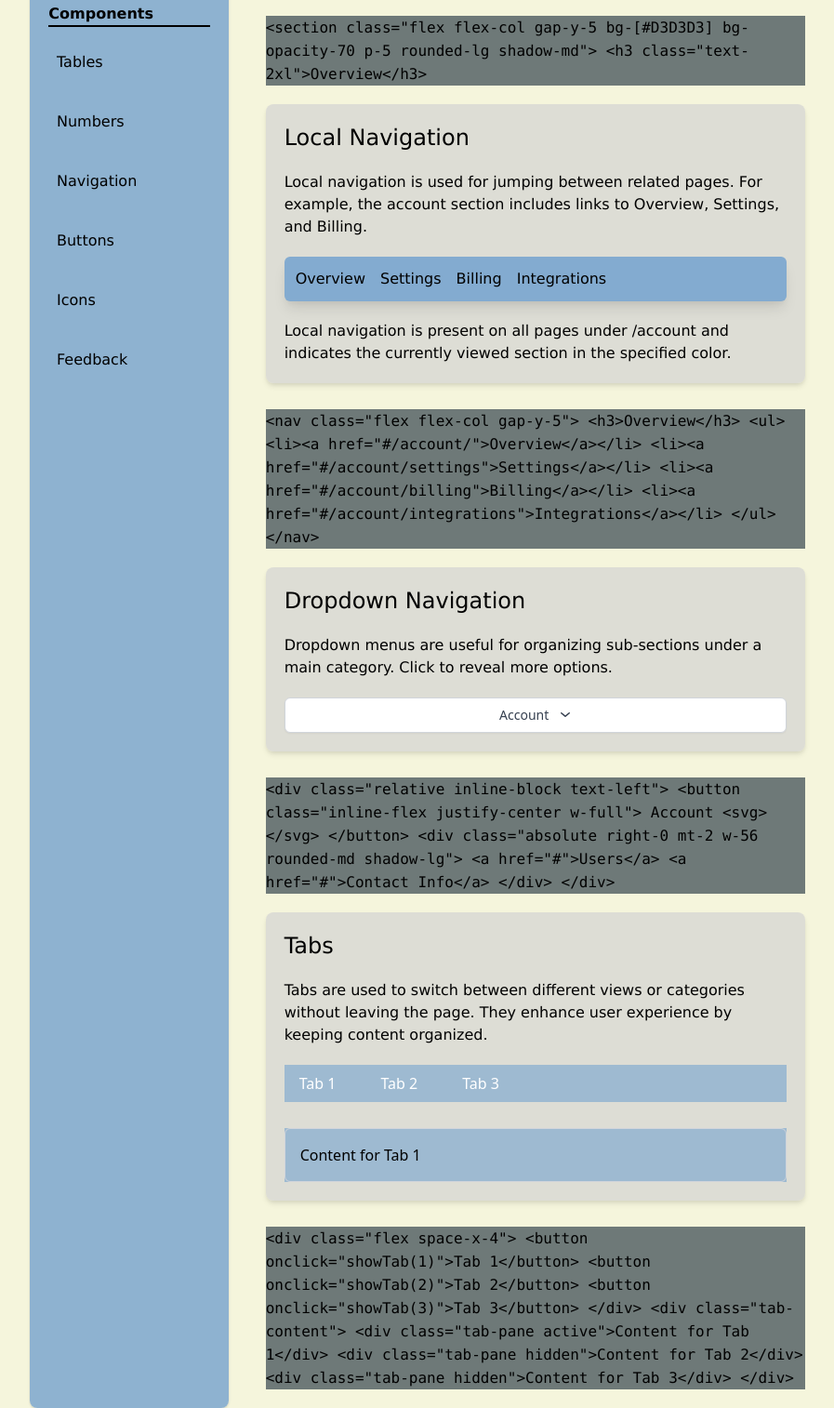
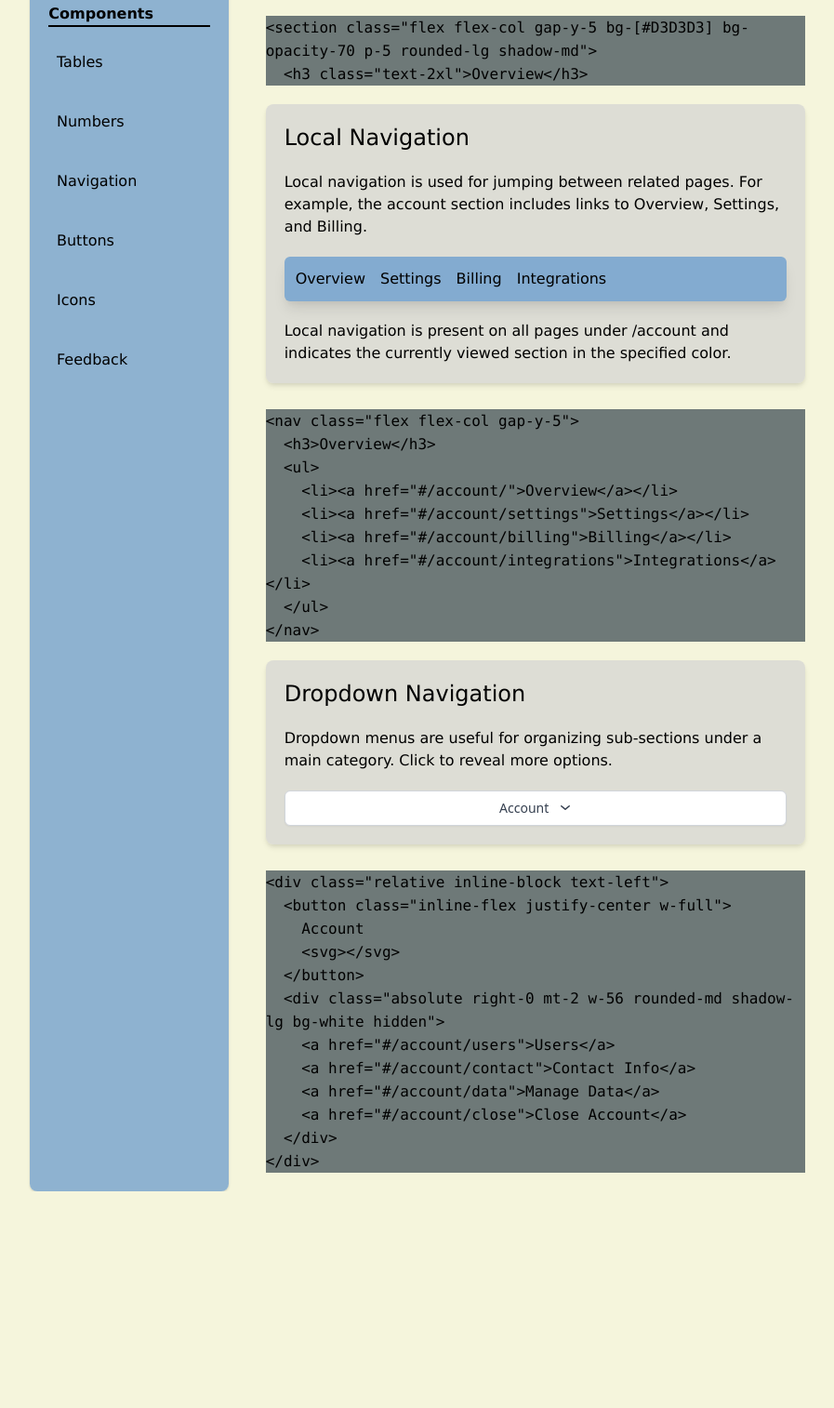
Before and after one commit to itsLeslie69/INFO3171, a website: page INFO3171P/pages/navPage.html in a window 1280 px wide. Shown: the part 733-2247 px from the top of the page at 93% size, without its empty margins (181-1078 px from the left). After the commit the page ends 2014 px from the top, so only its background shows below. Drawn offline with nearby package versions, Linux system fonts and the light colour scheme.

Commit message:
nav fixes

```diff
--- a/INFO3171P/pages/navPage.html
+++ b/INFO3171P/pages/navPage.html
@@ -1,5 +1,6 @@
 <!DOCTYPE html>
 <html lang="en">
+
 <head>
     <meta charset="UTF-8">
     <meta name="viewport" content="width=device-width, initial-scale=1.0">
@@ -7,16 +8,17 @@
     <link href="https://cdn.jsdelivr.net/npm/tailwindcss@2.2.19/dist/tailwind.min.css" rel="stylesheet">
     <title>TNavigation | Star Air</title>
 </head>
+
 <body class="bg-[#F5F5DC]">
-    <!--Header Image-->
+    <!-- Header Image -->
     <div class="bg-[#BBA79C] bg-opacity-20 flex flex-col justify-center items-center w-full h-96 p-5 pt-8">
-        <img src="../images/starair.png" class="w-1/4 h-3/4">
+        <img src="../images/starair.png" class="w-1/4 h-3/4" alt="Star Air Logo">
         <h1 class="text-5xl">Star Air Pattern Library</h1>
     </div>
 
     <div class="sideContentContainer grid grid-cols-6 mt-[2%]">
         <div></div>
-        <!--Sidebar-->
+        <!-- Sidebar -->
         <div class="bg-[#83ABD0] bg-opacity-90 flex flex-col rounded-lg p-5 shadow gap-y-5">
             <p class="border-b-2 border-b-black font-semibold">Basics</p>
             <div class="text-black-300 text-sm flex flex-col justify-center items-start gap-x-4 gap-y-4">
@@ -46,15 +48,14 @@
                 <h3 class="text-2xl">Overview</h3>
                 <p>The navigation menu allows users to easily access different sections of the application. It is designed to be intuitive and user-friendly.</p>
             </section>
-            <div class="tab-content mt-2 bg-[#36454F] bg-opacity-70">
+            <div class="tab-content mt-2 bg-[#36454F] bg-opacity-70 overflow-x-auto">
                 <code>
-&lt;section class="flex flex-col gap-y-5 bg-[#D3D3D3] bg-opacity-70 p-5 rounded-lg shadow-md"&gt;
-    &lt;h3 class="text-2xl"&gt;Overview&lt;/h3&gt;
+&lt;section class="flex flex-col gap-y-5 bg-[#D3D3D3] bg-opacity-70 p-5 rounded-lg shadow-md"&gt;<br>
+&nbsp;&nbsp;&lt;h3 class="text-2xl"&gt;Overview&lt;/h3&gt;<br>
                 </code>
             </div>
 
             <!-- Local Navigation Section -->
-          <!-- Local Navigation Section -->
             <section class="flex flex-col gap-y-5 bg-[#D3D3D3] bg-opacity-70 p-5 rounded-lg shadow-md">
                 <h3 class="text-2xl">Local Navigation</h3>
                 <p>Local navigation is used for jumping between related pages. For example, the account section includes links to Overview, Settings, and Billing.</p>
@@ -67,17 +68,17 @@
                 </nav>
                 <p>Local navigation is present on all pages under /account and indicates the currently viewed section in the specified color.</p>
             </section>
-            <div class="tab-content mt-2 bg-[#36454F] bg-opacity-70 ">
+            <div class="tab-content mt-2 bg-[#36454F] bg-opacity-70 overflow-x-auto">
                 <code>
-                    &lt;nav class="flex flex-col gap-y-5"&gt;
-                        &lt;h3&gt;Overview&lt;/h3&gt;
-                        &lt;ul&gt;
-                            &lt;li&gt;&lt;a href="#/account/"&gt;Overview&lt;/a&gt;&lt;/li&gt;
-                            &lt;li&gt;&lt;a href="#/account/settings"&gt;Settings&lt;/a&gt;&lt;/li&gt;
-                            &lt;li&gt;&lt;a href="#/account/billing"&gt;Billing&lt;/a&gt;&lt;/li&gt;
-                            &lt;li&gt;&lt;a href="#/account/integrations"&gt;Integrations&lt;/a&gt;&lt;/li&gt;
-                        &lt;/ul&gt;
-                    &lt;/nav&gt;
+&lt;nav class="flex flex-col gap-y-5"&gt;<br>
+&nbsp;&nbsp;&lt;h3&gt;Overview&lt;/h3&gt;<br>
+&nbsp;&nbsp;&lt;ul&gt;<br>
+&nbsp;&nbsp;&nbsp;&nbsp;&lt;li&gt;&lt;a href="#/account/"&gt;Overview&lt;/a&gt;&lt;/li&gt;<br>
+&nbsp;&nbsp;&nbsp;&nbsp;&lt;li&gt;&lt;a href="#/account/settings"&gt;Settings&lt;/a&gt;&lt;/li&gt;<br>
+&nbsp;&nbsp;&nbsp;&nbsp;&lt;li&gt;&lt;a href="#/account/billing"&gt;Billing&lt;/a&gt;&lt;/li&gt;<br>
+&nbsp;&nbsp;&nbsp;&nbsp;&lt;li&gt;&lt;a href="#/account/integrations"&gt;Integrations&lt;/a&gt;&lt;/li&gt;<br>
+&nbsp;&nbsp;&lt;/ul&gt;<br>
+&lt;/nav&gt;
                 </code>
             </div>
 
@@ -106,86 +107,31 @@
                     </div>
                 </div>
             </section>
-            <div class="tab-content mt-2 bg-[#36454F] bg-opacity-70">
+            <div class="tab-content mt-2 bg-[#36454F] bg-opacity-70 overflow-x-auto">
                 <code>
-                    &lt;div class="relative inline-block text-left"&gt;
-                        &lt;button class="inline-flex justify-center w-full"&gt;
-                            Account
-                            &lt;svg&gt;&lt;/svg&gt; <!-- SVG Icon -->
-                        &lt;/button&gt;
-                        &lt;div class="absolute right-0 mt-2 w-56 rounded-md shadow-lg"&gt;
-                            &lt;a href="#"&gt;Users&lt;/a&gt;
-                            &lt;a href="#"&gt;Contact Info&lt;/a&gt;
-                        &lt;/div&gt;
-                    &lt;/div&gt;
-                </code>
-            </div>
-
-            <!-- Tabs Section -->
-            <section class="flex flex-col gap-y-5 bg-[#D3D3D3] bg-opacity-70 p-5 rounded-lg shadow-md">
-                <h3 class="text-2xl">Tabs</h3>
-                <p>Tabs are used to switch between different views or categories without leaving the page. They enhance user experience by keeping content organized.</p>
-
-                <div class="flex space-x-4 bg-[#83ABD0] bg-opacity-70">
-                    <button class="tab-button px-4 py-2 bg-[rgba(245,245,220,0.7)] text-white rounded-md" onclick="showTab(1)">Tab 1</button>
-                    <button class="tab-button px-4 py-2 bg-[rgba(245,245,220,0.7)] text-white rounded-md" onclick="showTab(2)">Tab 2</button>
-                    <button class="tab-button px-4 py-2 bg-[rgba(245,245,220,0.7)] text-white rounded-md" onclick="showTab(3)">Tab 3</button>
-                </div>
-                <div class="tab-content mt-2 bg-[#83ABD0] bg-opacity-70">
-                    <div class="tab-pane active p-4 border border-gray-300 rounded-md">Content for Tab 1</div>
-                    <div class="tab-pane p-4 border border-gray-300 rounded-md hidden">Content for Tab 2</div>
-                    <div class="tab-pane p-4 border border-gray-300 rounded-md hidden">Content for Tab 3</div>
-                </div>
-            </section>
-            <div class="tab-content mt-2 bg-[#36454F] bg-opacity-70">
-                <code>
-                    &lt;div class="flex space-x-4"&gt;
-                        &lt;button onclick="showTab(1)"&gt;Tab 1&lt;/button&gt;
-                        &lt;button onclick="showTab(2)"&gt;Tab 2&lt;/button&gt;
-                        &lt;button onclick="showTab(3)"&gt;Tab 3&lt;/button&gt;
-                    &lt;/div&gt;
-                    &lt;div class="tab-content"&gt;
-                        &lt;div class="tab-pane active"&gt;Content for Tab 1&lt;/div&gt;
-                        &lt;div class="tab-pane hidden"&gt;Content for Tab 2&lt;/div&gt;
-                        &lt;div class="tab-pane hidden"&gt;Content for Tab 3&lt;/div&gt;
-                    &lt;/div&gt;
+&lt;div class="relative inline-block text-left"&gt;<br>
+&nbsp;&nbsp;&lt;button class="inline-flex justify-center w-full"&gt;<br>
+&nbsp;&nbsp;&nbsp;&nbsp;Account<br>
+&nbsp;&nbsp;&nbsp;&nbsp;&lt;svg&gt;&lt;/svg&gt; <!-- SVG Icon --><br>
+&nbsp;&nbsp;&lt;/button&gt;<br>
+&nbsp;&nbsp;&lt;div class="absolute right-0 mt-2 w-56 rounded-md shadow-lg bg-white hidden"&gt;<br>
+&nbsp;&nbsp;&nbsp;&nbsp;&lt;a href="#/account/users"&gt;Users&lt;/a&gt;<br>
+&nbsp;&nbsp;&nbsp;&nbsp;&lt;a href="#/account/contact"&gt;Contact Info&lt;/a&gt;<br>
+&nbsp;&nbsp;&nbsp;&nbsp;&lt;a href="#/account/data"&gt;Manage Data&lt;/a&gt;<br>
+&nbsp;&nbsp;&nbsp;&nbsp;&lt;a href="#/account/close"&gt;Close Account&lt;/a&gt;<br>
+&nbsp;&nbsp;&lt;/div&gt;<br>
+&lt;/div&gt;
                 </code>
             </div>
         </div>
     </div>
 
     <script>
-        // Tab switching function
-        function showTab(tabIndex) {
-            const tabs = document.querySelectorAll('.tab-button');
-            const panes = document.querySelectorAll('.tab-pane');
-
-            tabs.forEach((tab, index) => {
-                tab.classList.remove('bg-[#36454F]', 'font-bold'); // Remove active tab color
-                tab.classList.add('bg-[rgba(245,245,220,0.7)]'); // Set inactive tabs to the new color
-                panes[index].classList.add('hidden');
-
-                if (index === tabIndex - 1) {
-                    tab.classList.add('bg-[#36454F]', 'font-bold'); // Add active tab color
-                    panes[index].classList.remove('hidden');
-                }
-            });
-        }
-
-        // Dropdown toggle
-        const dropdownButton = document.getElementById('dropdown-button');
-        const dropdownMenu = document.getElementById('dropdown-menu');
-
-        dropdownButton.addEventListener('click', () => {
-            dropdownMenu.classList.toggle('hidden');
-        });
-
-        // Close dropdown when clicking outside
-        window.addEventListener('click', (event) => {
-            if (!dropdownButton.contains(event.target) && !dropdownMenu.contains(event.target)) {
-                dropdownMenu.classList.add('hidden');
-            }
+        document.getElementById('dropdown-button').addEventListener('click', function () {
+            const menu = document.getElementById('dropdown-menu');
+            menu.classList.toggle('hidden');
         });
     </script>
 </body>
+
 </html>
```
